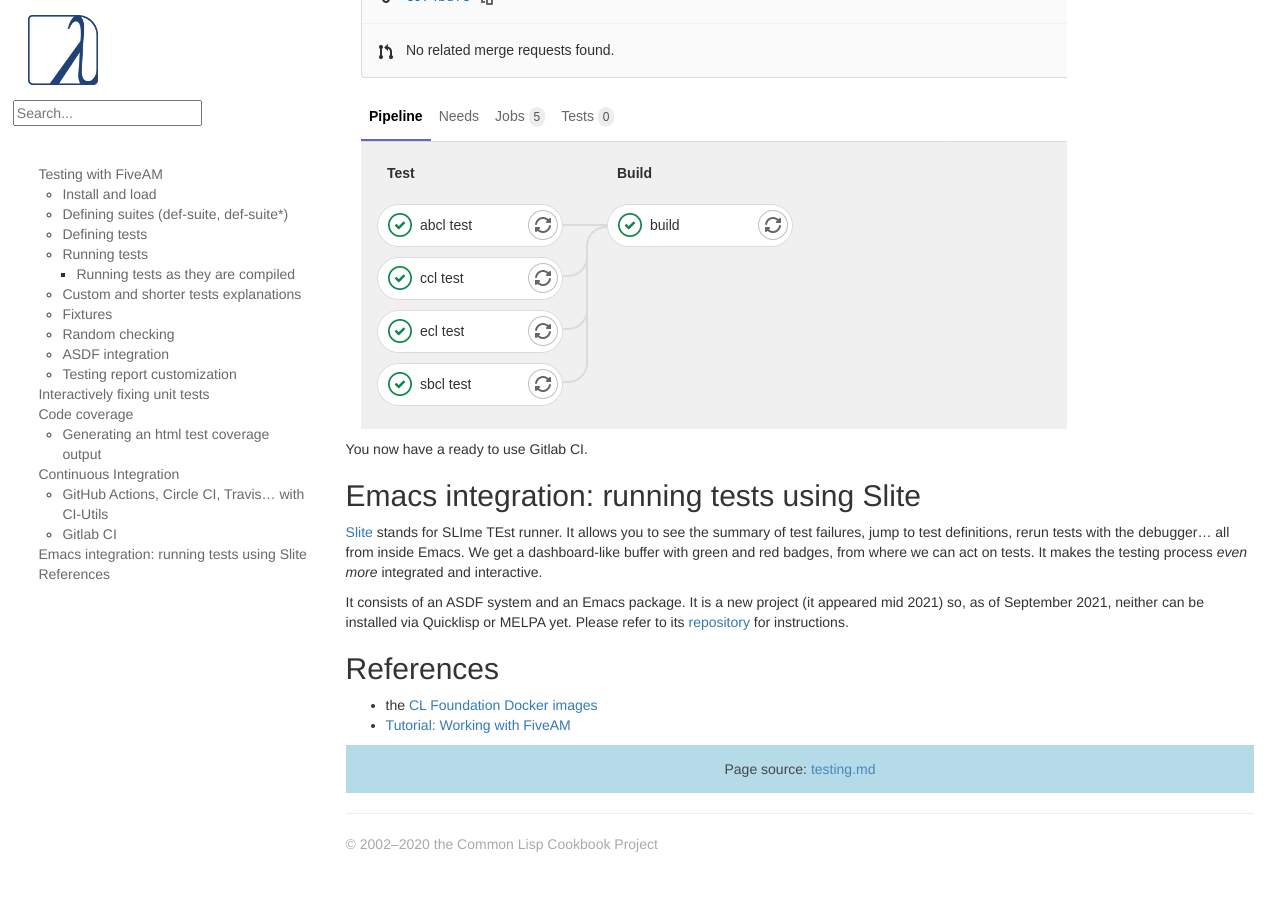
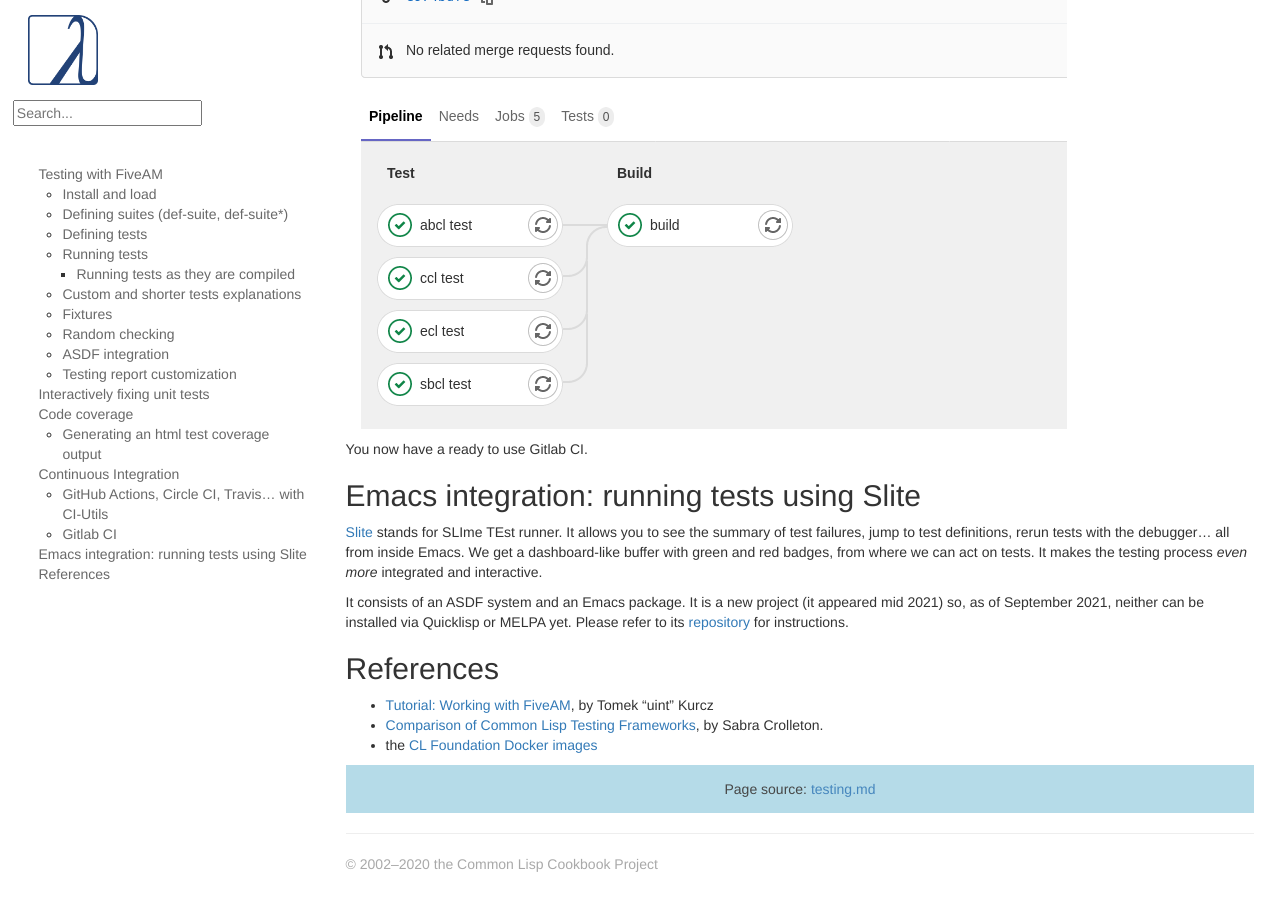
Before and after one commit to LispCookbook/cl-cookbook, a Jekyll site: the page built from testing.md, in a window 1280 px wide and 900 px high, scrolled down 13199 px. Built offline with Jekyll 4.4.1, drawn with Linux system fonts in a browser that asks for light colours.

Commit message:
testing: references: add sabra crolleton massive comparison

```diff
--- a/testing.md
+++ b/testing.md
@@ -747,5 +747,6 @@ It consists of an ASDF system and an Emacs package. It is a new project (it appe
 
 ## References
 
+- [Tutorial: Working with FiveAM](http://turtleware.eu/posts/Tutorial-Working-with-FiveAM.html), by Tomek "uint" Kurcz
+- [Comparison of Common Lisp Testing Frameworks](https://sabracrolleton.github.io/testing-framework), by Sabra Crolleton.
 - the [CL Foundation Docker images](https://hub.docker.com/u/clfoundation)
-- [Tutorial: Working with FiveAM](http://turtleware.eu/posts/Tutorial-Working-with-FiveAM.html)
```
